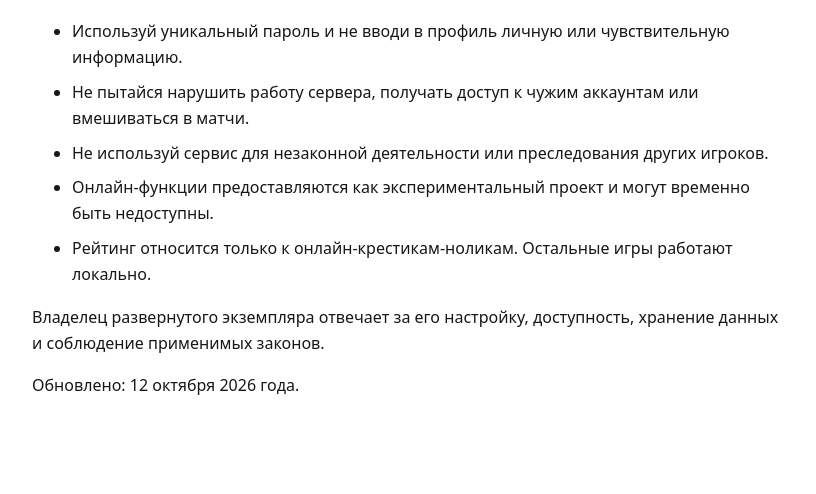
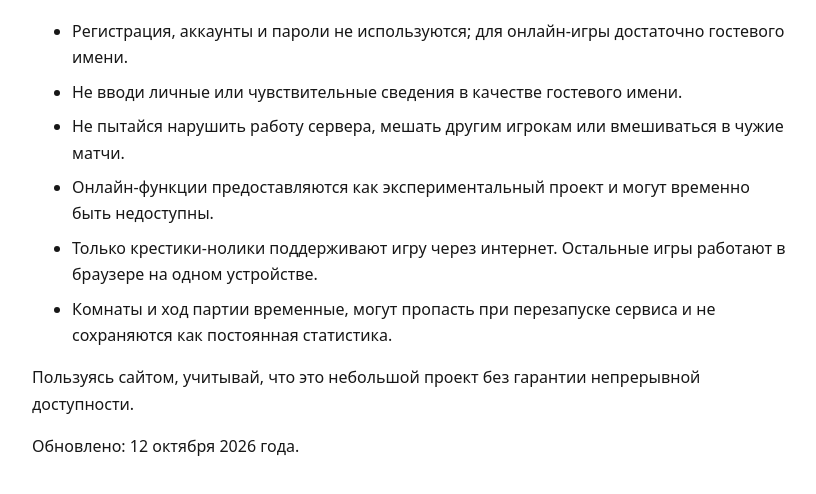
Before and after one commit to agadzha/playroom, a website: page public/terms.html in a window 1280 px wide. Shown: the part 152-646 px from the top of the page, without its empty margins (228-1044 px from the left). Drawn offline with Linux system fonts and the light colour scheme.

Commit message:
Update terms for registration-free Playroom

```diff
--- a/public/terms.html
+++ b/public/terms.html
@@ -1 +1 @@
-<!doctype html><html lang="ru"><head><meta charset="utf-8"><meta name="viewport" content="width=device-width,initial-scale=1"><title>Правила — playroom.</title><style>body{font:16px/1.65 system-ui,-apple-system,sans-serif;max-width:760px;margin:48px auto;padding:0 22px;color:#171717}h1{letter-spacing:-1px}a{color:inherit}li{margin:.5em 0}</style></head><body><p><a href="/">← playroom.</a></p><h1>Правила использования</h1><ul><li>Используй уникальный пароль и не вводи в профиль личную или чувствительную информацию.</li><li>Не пытайся нарушить работу сервера, получать доступ к чужим аккаунтам или вмешиваться в матчи.</li><li>Не используй сервис для незаконной деятельности или преследования других игроков.</li><li>Онлайн-функции предоставляются как экспериментальный проект и могут временно быть недоступны.</li><li>Рейтинг относится только к онлайн-крестикам-ноликам. Остальные игры работают локально.</li></ul><p>Владелец развернутого экземпляра отвечает за его настройку, доступность, хранение данных и соблюдение применимых законов.</p><p>Обновлено: 12 октября 2026 года.</p></body></html>
+<!doctype html><html lang="ru"><head><meta charset="utf-8"><meta name="viewport" content="width=device-width,initial-scale=1"><title>Правила — playroom.</title><style>body{font:16px/1.65 system-ui,-apple-system,sans-serif;max-width:760px;margin:48px auto;padding:0 22px;color:#171717}h1{letter-spacing:-1px}a{color:inherit}li{margin:.5em 0}</style></head><body><p><a href="/">← playroom.</a></p><h1>Правила использования</h1><ul><li>Регистрация, аккаунты и пароли не используются; для онлайн-игры достаточно гостевого имени.</li><li>Не вводи личные или чувствительные сведения в качестве гостевого имени.</li><li>Не пытайся нарушить работу сервера, мешать другим игрокам или вмешиваться в чужие матчи.</li><li>Онлайн-функции предоставляются как экспериментальный проект и могут временно быть недоступны.</li><li>Только крестики-нолики поддерживают игру через интернет. Остальные игры работают в браузере на одном устройстве.</li><li>Комнаты и ход партии временные, могут пропасть при перезапуске сервиса и не сохраняются как постоянная статистика.</li></ul><p>Пользуясь сайтом, учитывай, что это небольшой проект без гарантии непрерывной доступности.</p><p>Обновлено: 12 октября 2026 года.</p></body></html>
```
